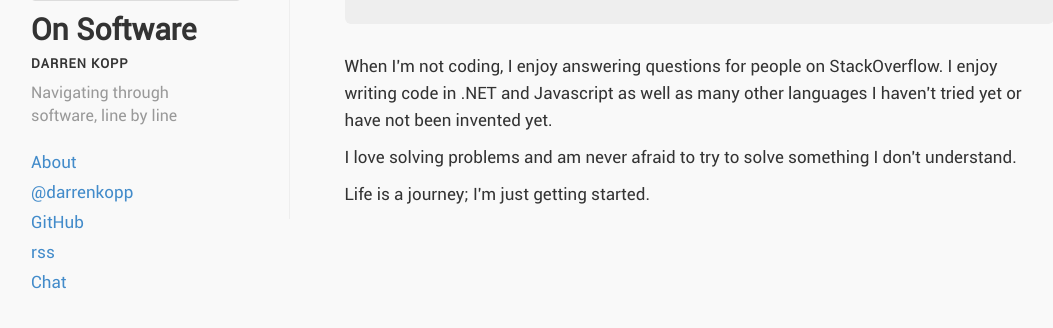
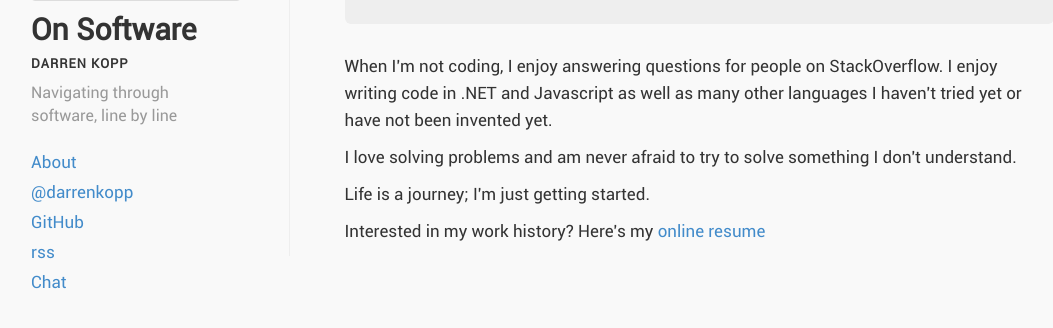
Before and after one commit to darrenkopp/darrenkopp.github.com, a Jekyll site: the page built from about.md, in a window 1280 px wide, cut to the strip 249-577 px from the top of the page. Shown: the whole strip, without its empty margins (59-1112 px from the left). Built offline with Jekyll 4.4.1, drawn with Linux system fonts in a browser that asks for light colours.

Commit message:
add resume link

```diff
--- a/about.md
+++ b/about.md
@@ -10,4 +10,8 @@ title: About Me
     <p>When I'm not coding, I enjoy answering questions for people on StackOverflow. I enjoy writing code in .NET and Javascript as well as many other languages I haven't tried yet or have not been invented yet.</p>
 	<p>I love solving problems and am never afraid to try to solve something I don't understand.</p>
 	<p>Life is a journey; I'm just getting started.</p>
+	<p>
+		Interested in my work history?
+		Here's my <a href="http://careers.stackoverflow.com/darrenkopp">online resume</a>
+	</p>
 </article>
```
